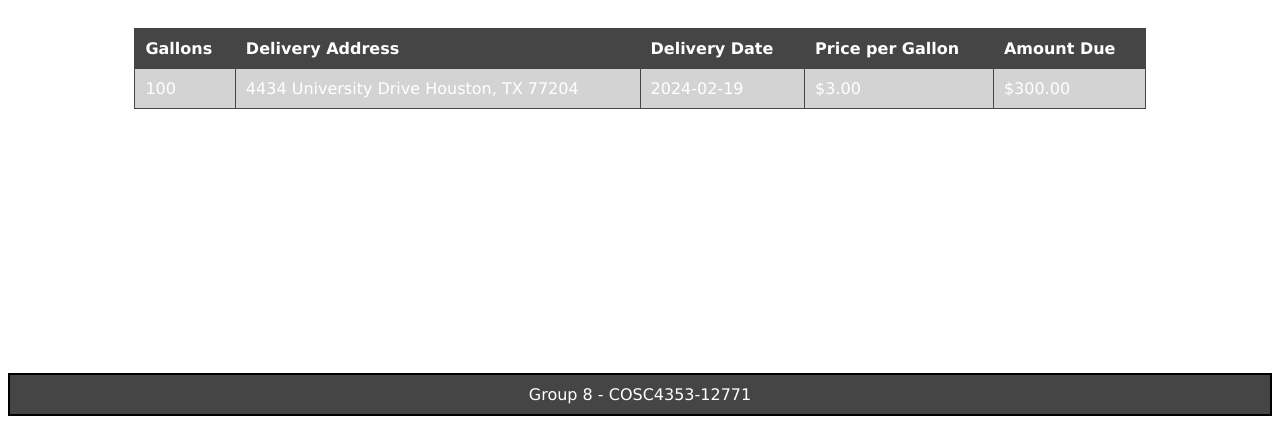
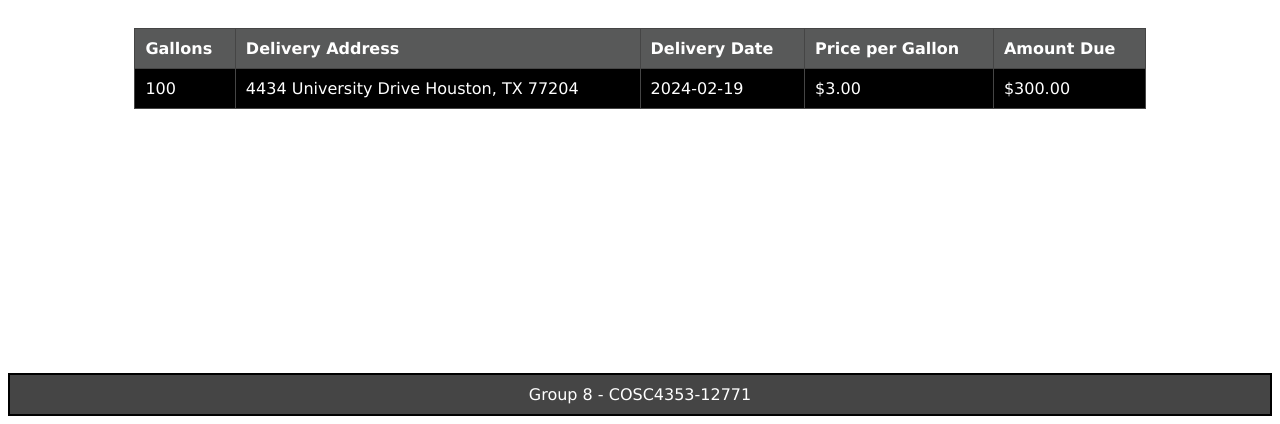
Before and after one commit to Angel-Sharma/COSC4353, a plain HTML site: page Assignment 2/resources/quote/history.html in a window 1280 px wide. Shown: the part 392-816 px from the top of the page. Drawn offline with Linux system fonts and the light colour scheme.

Commit message:
table.css

```diff
--- a/Assignment 2/css/table.css
+++ b/Assignment 2/css/table.css
@@ -1,6 +1,6 @@
 .app-table {
   font-size: 16px;
-  background-color: lightgray;
+  background-color: black;
   width: 80%;
   border-collapse: collapse;
   margin: 10px 0;
@@ -14,7 +14,7 @@
 }
 
 .app-table th {
-  background-color: #454545;
+  background-color: #585959;
   color: white;
   cursor: pointer;
 }
```
